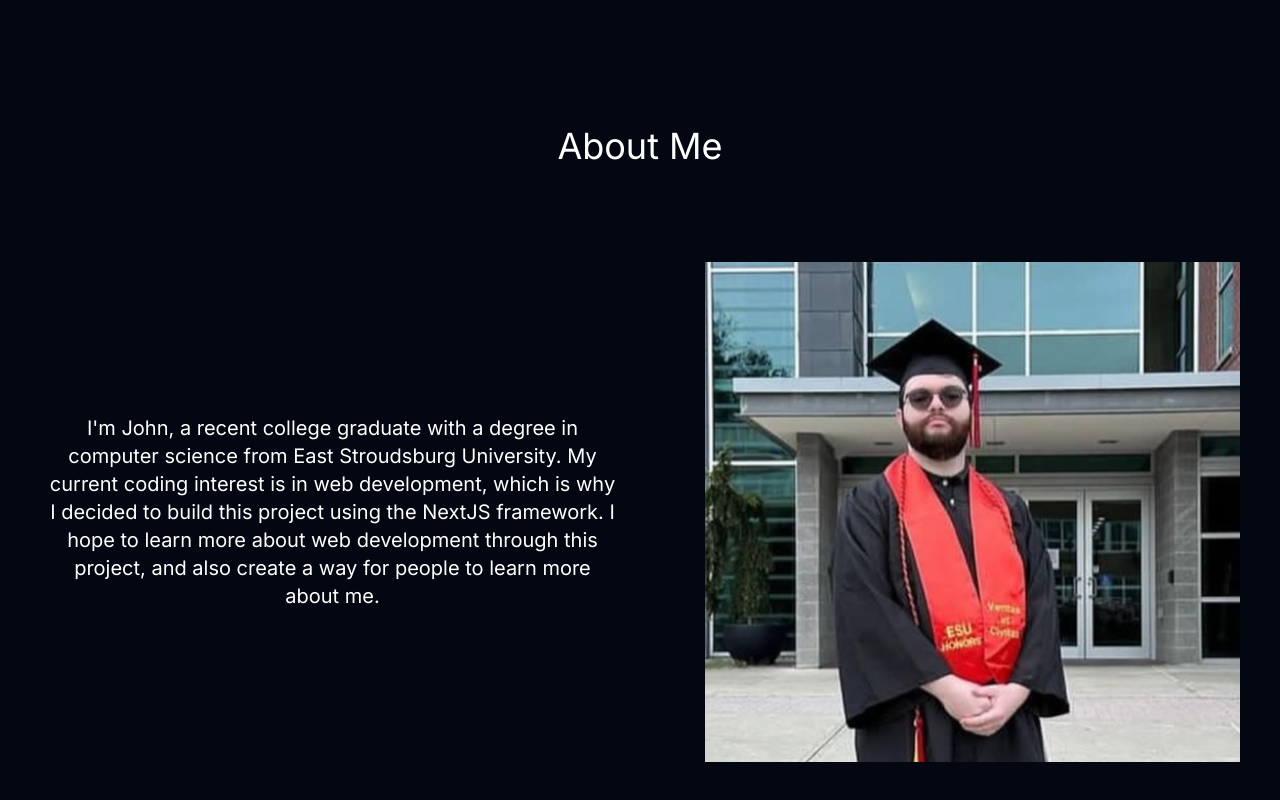
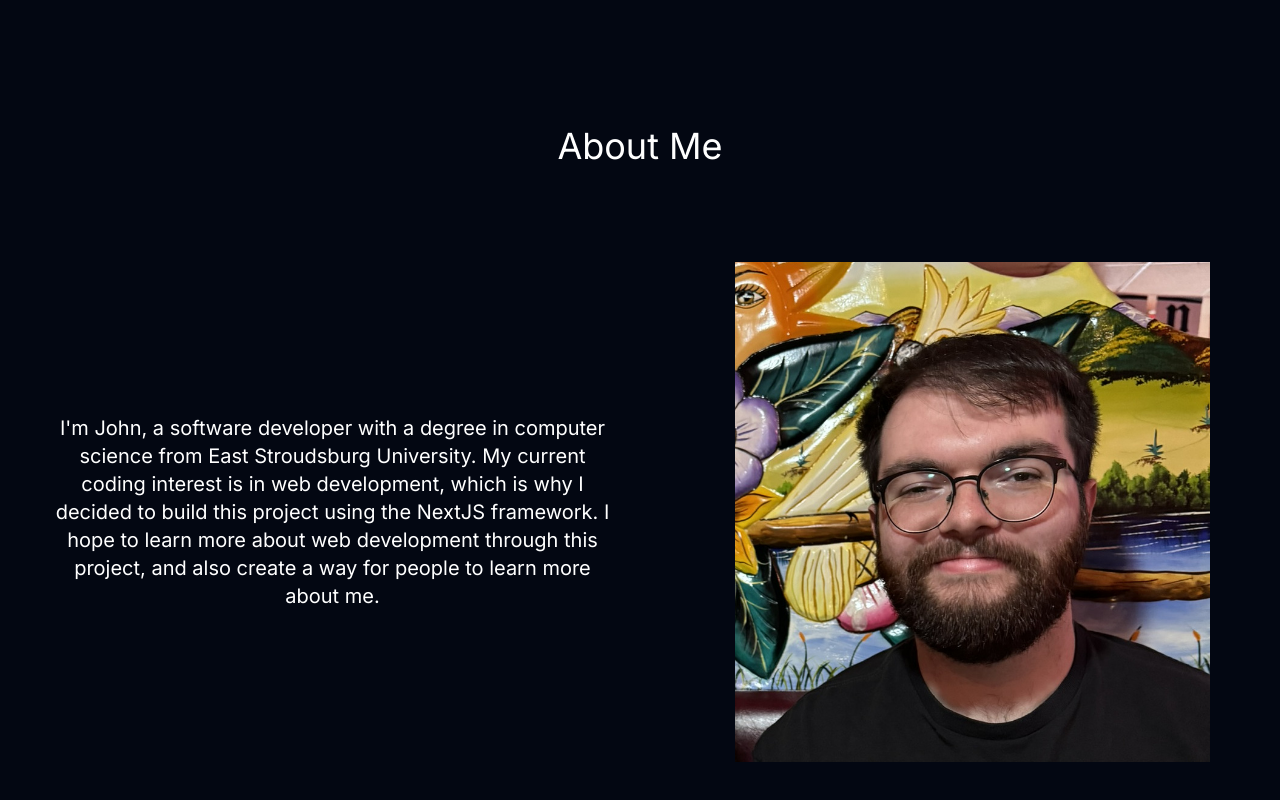
Before and after one commit to johnwinward/portfolio-nextjs, a Next.js app: page / in a window 1280 px wide. Shown: the part 318-1118 px from the top of the page. Built offline with nearby package versions, Linux system fonts and the light colour scheme.

Commit message:
update home page

```diff
--- a/app/page.tsx
+++ b/app/page.tsx
@@ -19,7 +19,7 @@
       </div>
 
       <PageSection sectionData={introSection}>
-        I&apos;m John, a recent college graduate with a degree in computer science from
+        I&apos;m John, a software developer with a degree in computer science from
         East Stroudsburg University. My current coding interest is in web development,
         which is why I decided to build this project using the NextJS framework. I hope
         to learn more about web development through this project, and also create a way
```
Also changed, not shown: public/images/john-winward.jpeg.
